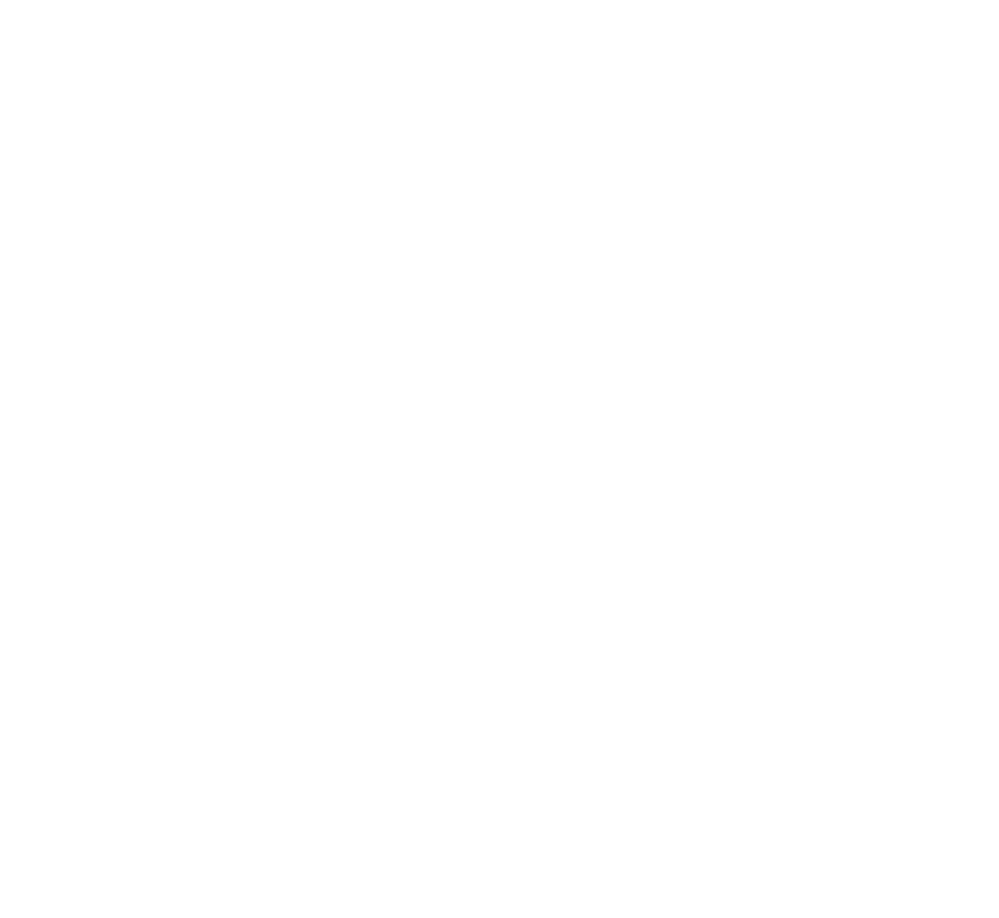
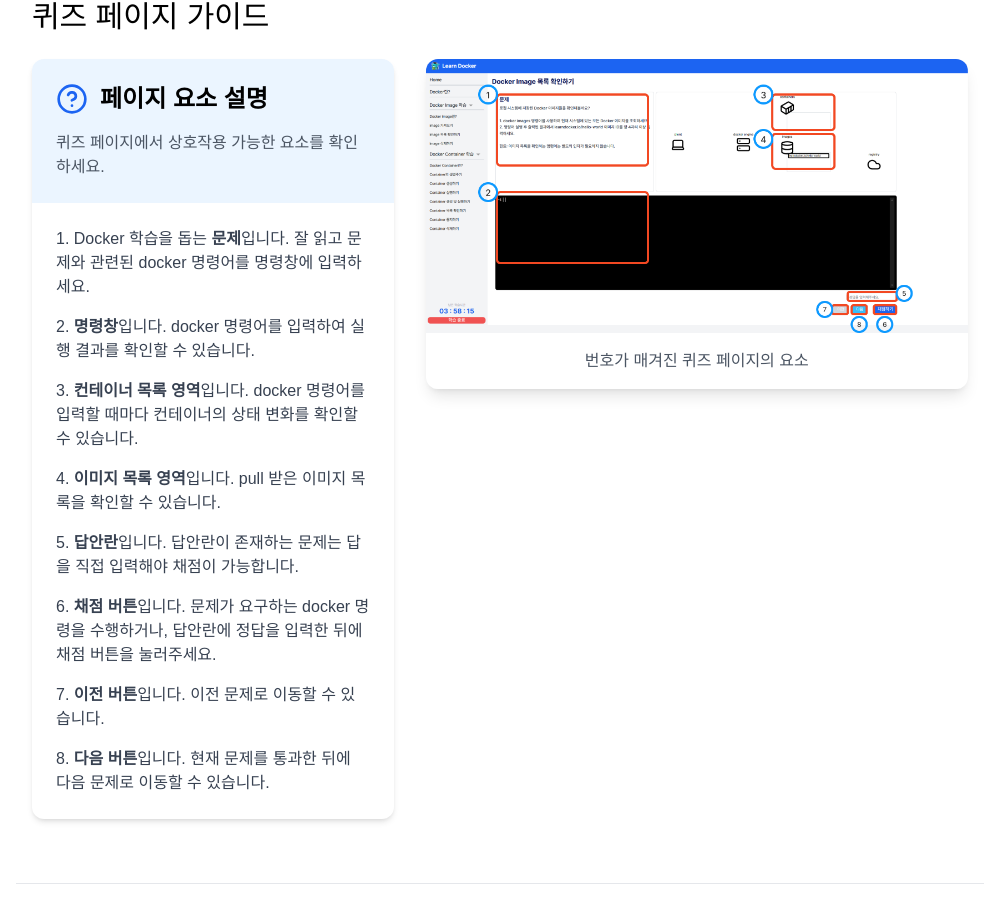
Before and after one commit to kimykstar/web34-LearnDocker, a React (Vite) app in the folder frontend/: page / in a window 1280 px wide. Shown: the part 1879-2797 px from the top of the page, without its empty margins (276-1275 px from the left). Before the commit the page ends 1832 px from the top, so only its background shows below. Built offline with nearby package versions, Linux system fonts and the light colour scheme; no server answers; a web font is replaced by a local one.

Commit message:
feat: 퀴즈 페이지 가이드, 시각화 가이드 추가

```diff
--- a/frontend/src/components/staticpages/LandingPage.tsx
+++ b/frontend/src/components/staticpages/LandingPage.tsx
@@ -1,4 +1,6 @@
-import { BookOpen, Plug, Terminal, TrendingUp, View } from 'lucide-react';
+import { BookOpen, CircleHelp, Plug, Terminal, TrendingUp, View } from 'lucide-react';
+import VisualizationGif from '../../assets/visualization-demo.gif';
+import QuizPageImage from '../../assets/quiz-page-red-box.png';
 import { ReactElement } from 'react';
 
 type LucideSvgIcon = typeof View;
@@ -17,8 +19,15 @@ const LandingPage = () => {
             <Banner />
 
             <FeatureIntro />
+            <hr />
 
             <StudyGuide />
+            <hr />
+
+            <QuizPageGuide />
+            <hr />
+
+            <VisualizationGuide />
         </div>
     );
 };
@@ -53,7 +62,7 @@ const FeatureIntro = () => (
                 Icon={TrendingUp}
             />
             <IntroCard
-                title={'통합된 학습 환경'}
+                title={'사용자별 도커 실습 환경 제공'}
                 description={
                     '실제 Docker 환경에서 직접 명령어를 실행하고 결과를 확인하세요. 별도의 설치나 설정 없이 바로 학습을 시작할 수 있습니다.'
                 }
@@ -127,7 +136,7 @@ const StudyGuide = () => (
                     <li className='text-gray-700'>
                         <strong>Image 목록 확인하기</strong>, <strong>Container 실행하기</strong>,{' '}
                         <strong>Container 생성 및 실행하기</strong>,
-                        <strong>Container 목록 확인하기</strong> 문제는 Input 창에 정답을 입력해야
+                        <strong>Container 목록 확인하기</strong> 문제는 답안란에 정답을 입력해야
                         합니다.
                     </li>
                     <li className='text-gray-700'>채점 버튼을 눌러 통과 여부를 확인하세요.</li>
@@ -137,6 +146,108 @@ const StudyGuide = () => (
         </div>
     </div>
 );
+
+const QuizPageGuide = () => {
+    const imageAlt = '번호가 매겨진 퀴즈 페이지의 요소';
+    return (
+        <div className='container mx-auto px-4 py-16'>
+            <h2 className='text-3xl mb-6'>퀴즈 페이지 가이드</h2>
+            <div className='flex flex-col lg:flex-row gap-8 items-start'>
+                <DetailedCard
+                    className='basis-2/5'
+                    title='페이지 요소 설명'
+                    subTitle='퀴즈 페이지에서 상호작용 가능한 요소를 확인하세요.'
+                    Icon={CircleHelp}
+                >
+                    <ol className='space-y-4 list-decimal list-inside'>
+                        <li className='text-gray-700'>
+                            Docker 학습을 돕는 <strong>문제</strong>입니다. 잘 읽고 문제와 관련된 docker 명령어를 명령창에 입력하세요.
+                        </li>
+                        <li className='text-gray-700'>
+                            <strong>명령창</strong>입니다. docker 명령어를 입력하여 실행 결과를 확인할 수 있습니다.
+                        </li>
+                        <li className='text-gray-700'>
+                            <strong>컨테이너 목록 영역</strong>입니다. docker 명령어를 입력할 때마다 컨테이너의 상태 변화를 확인할 수 있습니다.
+                        </li>
+                        <li className='text-gray-700'>
+                            <strong>이미지 목록 영역</strong>입니다. pull 받은 이미지 목록을 확인할 수 있습니다.
+                        </li>
+                        <li className='text-gray-700'>
+                            <strong>답안란</strong>입니다. 답안란이 존재하는 문제는 답을 직접 입력해야 채점이 가능합니다.
+                        </li>
+                        <li className='text-gray-700'>
+                            <strong>채점 버튼</strong>입니다. 문제가 요구하는 docker 명령을 수행하거나, 답안란에 정답을 입력한 뒤에 채점 버튼을 눌러주세요.
+                        </li>
+                        <li className='text-gray-700'>
+                            <strong>이전 버튼</strong>입니다. 이전 문제로 이동할 수 있습니다.
+                        </li>
+                        <li className='text-gray-700'>
+                            <strong>다음 버튼</strong>입니다. 현재 문제를 통과한 뒤에 다음 문제로 이동할 수 있습니다.
+                        </li>
+                    </ol>
+                </DetailedCard>
+
+                <div className='basis-3/5'>
+                    <div className='bg-gray-100 rounded-xl overflow-hidden shadow-lg'>
+                        <img
+                            src={QuizPageImage}
+                            alt={imageAlt}
+                            className='w-full h-auto object-contain'
+                        />
+                        <div className='p-4 bg-white'>
+                            <p className='text-gray-600 text-center'>{imageAlt}</p>
+                        </div>
+                    </div>
+                </div>
+            </div>
+        </div>
+    );
+};
+
+const VisualizationGuide = () => {
+    const imageAlt = '실시간 Docker 명령어 실행 및 상태 변화 시각화 예시';
+    return (
+        <div className='container mx-auto px-4 py-16'>
+            <h2 className='text-3xl mb-6'>실시간 시각화 가이드</h2>
+            <div className='flex flex-col lg:flex-row gap-8 items-start'>
+                <DetailedCard
+                    className='basis-2/5'
+                    title='명령어 실행 과정 시각화'
+                    subTitle='Docker 명령어를 입력할 때마다 실시간으로 컨테이너와 이미지의 상태 변화를 즉각적으로 확인할 수 있습니다.'
+                    Icon={View}
+                >
+                    <ol className='space-y-4 list-decimal list-inside'>
+                        <li className='text-gray-700'>
+                            <strong>docker</strong> 명령을 실행하여 상태 변화가 발생하면 화살표
+                            애니메이션이 등장합니다.
+                        </li>
+                        <li className='text-gray-700'>
+                            <strong>docker pull</strong> 명령을 실행하면 Image Box가 추가됩니다.
+                        </li>
+                        <li className='text-gray-700'>
+                            <strong>docker run</strong> 명령을 실행하면 Container Box가 생성되며,
+                            Image와 Container의 색상은 동일합니다. Container의 실행 상태는 우측 상단
+                            Ping 색상으로 확인할 수 있습니다.
+                        </li>
+                    </ol>
+                </DetailedCard>
+
+                <div className='basis-3/5'>
+                    <div className='bg-gray-100 rounded-xl overflow-hidden shadow-lg'>
+                        <img
+                            src={VisualizationGif}
+                            alt={imageAlt}
+                            className='w-full h-auto object-contain'
+                        />
+                        <div className='p-4 bg-white'>
+                            <p className='text-gray-600 text-center'>{imageAlt}</p>
+                        </div>
+                    </div>
+                </div>
+            </div>
+        </div>
+    );
+};
 
 const DetailedCard = ({ title, subTitle, Icon, children, className }: DetailedCardProps) => {
     return (
```
Also changed, not shown: frontend/src/assets/quiz-page-red-box.png (added), frontend/src/assets/visualization-demo.gif (added).
